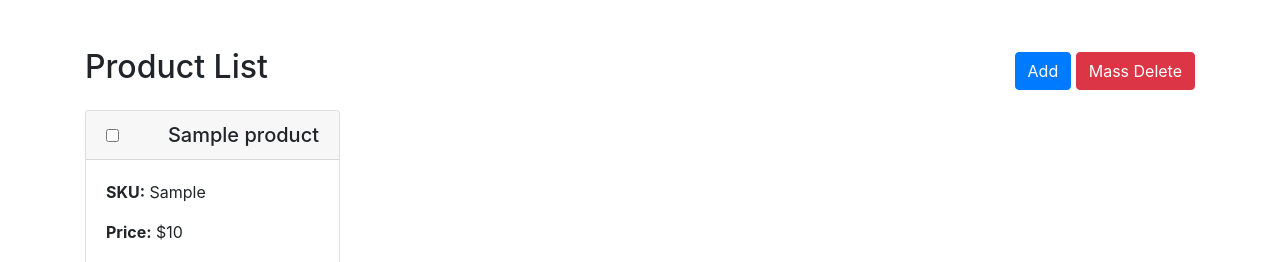
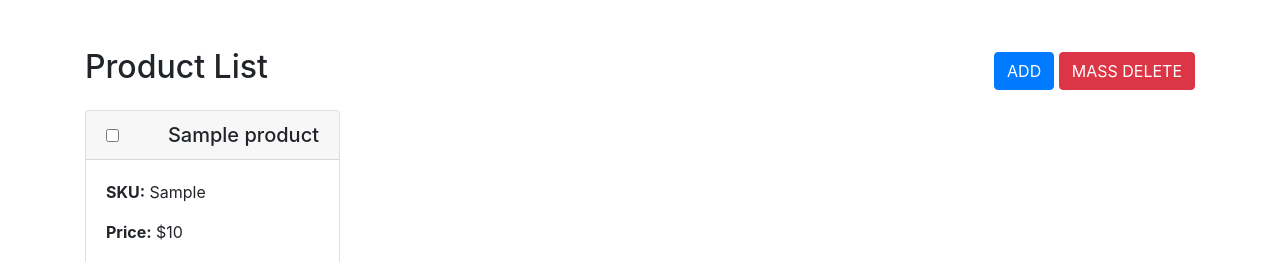
Before and after one commit to ahmed-ibrahim1998/scandiweb-assignment-, a PHP site: page /views/product.php in a window 1280 px wide. Shown: the top 262 px of the page. Run offline with PHP 8.4, Linux system fonts and the light colour scheme; tables that the repository leaves empty hold one stand-in row (values such as "Sample post"); data that the repository does not hold is empty; classes that the project's autoload settings leave out are loaded by file name; some libraries are stand-ins or nearby versions.

Commit message:
init commit

```diff
--- a/views/product.php
+++ b/views/product.php
@@ -31,8 +31,8 @@ if ($_SERVER['REQUEST_METHOD'] === 'POST' && isset($_POST['action']) && $_POST['
     <div class="d-flex justify-content-between align-items-center mb-3">
         <h2>Product List</h2>
         <div>
-            <button class="btn btn-primary" id="add-product">Add</button> <!-- Changed to button -->
-            <button class="btn btn-danger" id="mass-delete">Mass Delete</button>
+            <button class="btn btn-primary" id="add-product">ADD</button> <!-- Changed to button -->
+            <button class="btn btn-danger" id="mass-delete">MASS DELETE</button>
         </div>
     </div>
 
```
